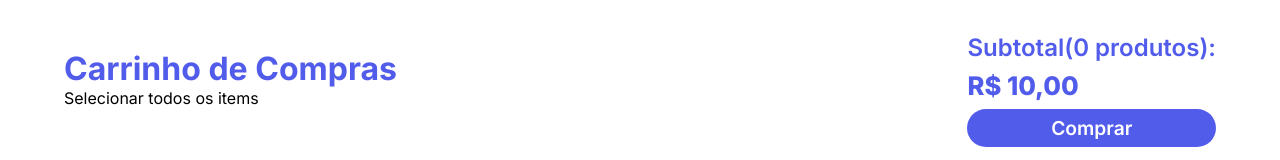
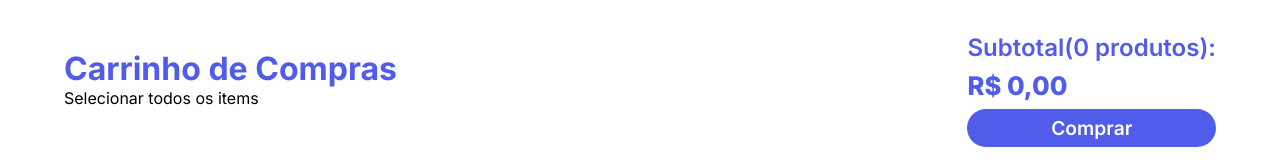
Before and after one commit to ythiago03/manga-store, a React (Vite) app: page /cart in a window 1280 px wide. Shown: the part 204-364 px from the top of the page. Built offline with nearby package versions, Linux system fonts and the light colour scheme.

Commit message:
Fixing cart add error

```diff
--- a/src/context/CartContext.tsx
+++ b/src/context/CartContext.tsx
@@ -1,7 +1,16 @@
 import { ReactNode, createContext, useState } from 'react';
 
+interface CartObject {
+  id: number;
+  title: string;
+  coverImg: string;
+  oldPrice: number;
+  price: number;
+  quantity?: number;
+}
+
 interface CartContextType {
-  cart: object[];
+  cart: CartObject[];
   setCart: React.Dispatch<React.SetStateAction<object[]>>;
 }
 interface CartContextProviderProps {
@@ -11,7 +20,7 @@ interface CartContextProviderProps {
 export const CartContext = createContext<CartContextType>();
 
 export const CartContextProvider = ({children}: CartContextProviderProps) => {
-  const [cart, setCart] = useState<object[]>([]);
+  const [cart, setCart] = useState<CartObject[]>([]);
 
   return (
     <CartContext.Provider value={{cart, setCart}}>
--- a/src/routes/Cart/Cart.tsx
+++ b/src/routes/Cart/Cart.tsx
@@ -1,35 +1,51 @@
 import React, { useContext, useState } from 'react';
+import { CartContext } from '../../context/CartContext';
+
+//Utils
+import toReal from '../../utils/convertReal';
+
+//Styles
 import './Cart.css';
 
-import dividerPrice from '../../utils/dividerPrice';
-import { CartContext } from '../../context/CartContext';
-import toReal from '../../utils/convertReal';
-
+interface CartObject {
+  id: number;
+  title: string;
+  coverImg: string;
+  oldPrice: number;
+  price: number;
+  quantity?: number;
+}
 
 const Cart = () => {
   const {cart, setCart} = useContext(CartContext);
   const [amount, setAmount] = useState(1);
-  const [totalValue, setTotalValue] = useState(0);
-  const [itemsDuplicateds, setItemsDuplicateds] = useState([]);
+
 
   const sumAllValues = () => {
-    cart.map((item) => {});
+    const subtotal: number[] = [];
+    cart.forEach((item) => {
+      if(item.quantity > 1){
+        subtotal.push(item.price * item.quantity);
+      }else{
+        subtotal.push(item.price);
+      }
+    });
 
-    return 10;
-
+    const total = subtotal.reduce((acc, cur) => acc + cur, 0);
+    return total;
   };
 
-  const deleteItem = (cartItem) => {
+  const deleteItem = (cartItem: CartObject) => {
     const arrayDeleted = cart.filter((item) => item.id != cartItem.id );
     setCart(arrayDeleted);
     sumAllValues();
   };
 
-  const incrementQuantity = (cartItem) => {
+  const incrementQuantity = (cartItem: CartObject) => {
     const arrayDeleted = cart.filter((item) => item.id != cartItem.id );
     cart.forEach((item) => {
       if(item.id === cartItem.id){
-        cartItem.quantity++;
+        cartItem.quantity && cartItem.quantity++;
         arrayDeleted.push(cartItem);
         arrayDeleted.reverse();
       }
@@ -40,11 +56,11 @@ const Cart = () => {
   };
 
 
-  const decrementQuantity = (cartItem) => {
+  const decrementQuantity = (cartItem: CartObject) => {
     const arrayDeleted = cart.filter((item) => item.id != cartItem.id );
     cart.forEach((item) => {
       if(item.id === cartItem.id){
-        cartItem.quantity--;
+        cartItem.quantity && cartItem.quantity--;
         arrayDeleted.push(cartItem);
         arrayDeleted.reverse();
       }
@@ -52,6 +68,20 @@ const Cart = () => {
     setCart(arrayDeleted);
     setAmount(amount - 1);
     sumAllValues();
+  };
+
+  const getCartQuantity = () => {
+    const subtotal = [];
+    cart.forEach((item) => {
+      if(item.quantity > 1){
+        subtotal.push(item.quantity);
+      }else{
+        subtotal.push(1);
+      }
+    });
+
+    const total = subtotal.reduce((acc, cur) => acc + cur, 0);
+    return total;
   };
 
   return (
@@ -62,7 +92,7 @@ const Cart = () => {
           <span>Selecionar todos os items</span>
         </div>
         <div className="cart-total-wraper">
-          <span className="subtotal-title">Subtotal({cart.length} produtos):</span>
+          <span className="subtotal-title">Subtotal({getCartQuantity()} produtos):</span>
           <span className="subtotal">{toReal(sumAllValues())}</span>
           <button className="subtotal-buy">Comprar</button>
         </div>
@@ -101,7 +131,9 @@ const Cart = () => {
                   </div>
 
                   <div className="cart-price">
-                    <span>{toReal(cartItem.price*cartItem.quantity)}</span>
+                    <span>
+                      {toReal(cartItem.price*(cartItem.quantity ? cartItem.quantity : 1))}
+                    </span>
                   </div>
                 </div>
               );
```
